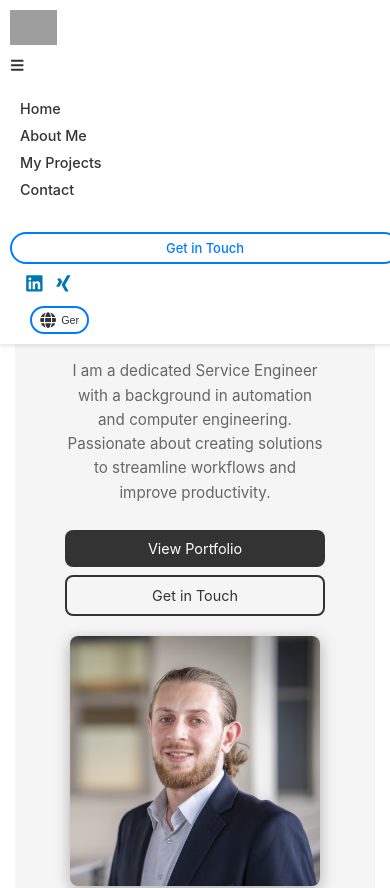
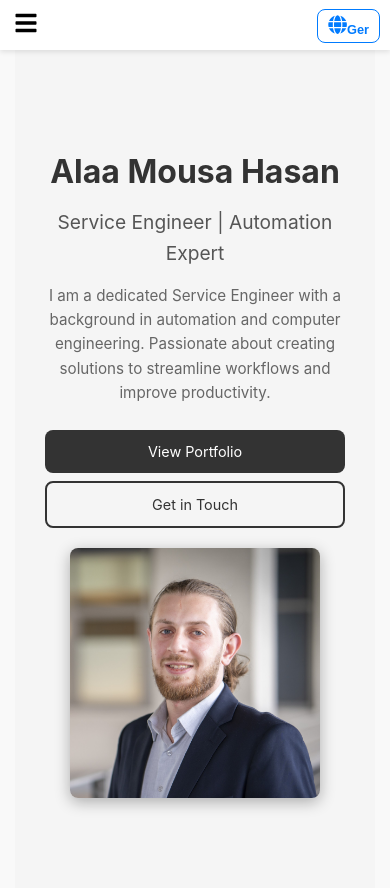
Before and after one commit to AlaaMousaHasan/myCv, a React (Create React App) app: page / in a window 390 px wide. Shown: the top 888 px of the page. Built offline with nearby package versions, Linux system fonts and the light colour scheme; grey boxes are pictures that could not be loaded.

Commit message:
finel relase 17-11

```diff
--- a/src/App.js
+++ b/src/App.js
@@ -13,7 +13,7 @@ import './App.css';
 function App() {
     return (
         <Router>
-            <Layout> {/* Layout wraps all routes */}
+            <Layout>
                 <div className="main-content">
                     <Routes>
                         <Route
@@ -26,16 +26,7 @@ function App() {
                                 </>
                             }
                         />
-                        {/* About page as a separate route */}
-                        <Route
-                            path="/about"
-                            element={
-                        <Layout>
-                            <About />
-                        </Layout>
-                        }
-                    />
-
+                        <Route path="/about" element={<About />} />
                         <Route path="/experience" element={<Experience />} />
                         <Route path="/skills" element={<Skills />} />
                         <Route path="/portfolio" element={<Portfolio />} />
--- a/src/Header.css
+++ b/src/Header.css
@@ -1,15 +1,14 @@
-/* Header background and layout */
 .header {
-    height: 100vh;
+    min-height: 100vh;
     display: flex;
     align-items: center;
     justify-content: center;
     background-color: #f5f5f5;
     color: #333;
-    padding: 20px; /* Padding for smaller screens */
+    padding: 20px;
+    margin-top: -65px; /* Ensure space below fixed navbar */
 }
 
-/* Flex container to split content */
 .header-content {
     display: flex;
     align-items: center;
@@ -17,9 +16,9 @@
     max-width: 1200px;
     width: 100%;
     padding: 0 40px;
+    margin-top: 0; /* Remove negative margin */
 }
 
-/* Left side: Information section */
 .profile-info {
     flex: 1;
     padding-right: 20px;
@@ -28,7 +27,7 @@
 .name {
     font-size: 3em;
     font-weight: bold;
-    margin: 0 0 10px 0;
+    margin-bottom: 10px;
     color: #333;
 }
 
@@ -56,7 +55,6 @@
     display: inline-block;
 }
 
-/* Primary Button */
 .btn-primary {
     background-color: #333;
     color: #fff;
@@ -64,7 +62,6 @@
     border: none;
     border-radius: 8px;
     cursor: pointer;
-    font-size: 1em;
     transition: background-color 0.3s ease;
 }
 
@@ -72,7 +69,6 @@
     background-color: #555;
 }
 
-/* Secondary Button */
 .btn-secondary {
     background-color: transparent;
     color: #333;
@@ -80,7 +76,6 @@
     border: 2px solid #333;
     border-radius: 8px;
     cursor: pointer;
-    font-size: 1em;
     transition: color 0.3s ease, border-color 0.3s ease;
 }
 
@@ -89,7 +84,6 @@
     border-color: #555;
 }
 
-/* Right side: Large profile picture */
 .profile-pic-container {
     flex: 1;
     display: flex;
@@ -106,13 +100,12 @@
     object-fit: cover;
 }
 
-/* Responsive adjustments */
-
-/* Tablet View (768px and below) */
+/* Responsive Styling */
 @media (max-width: 768px) {
     .header-content {
         flex-direction: column;
         text-align: center;
+        padding: 0 20px;
     }
 
     .profile-info {
@@ -142,7 +135,6 @@
     }
 }
 
-/* Mobile View (480px and below) */
 @media (max-width: 480px) {
     .header {
         padding: 10px;
--- a/src/Layout.js
+++ b/src/Layout.js
@@ -1,13 +1,20 @@
 import React from 'react';
 import NavBar from './NavBar';
+import MobileNavbar from './MobileNavbar';
+import useMediaQuery from './useMediaQuery';
 
-const Layout = ({ children }) => {
+function Layout({ children }) {
+    const isMobile = useMediaQuery('(max-width: 768px)');
+
     return (
         <div>
-            <NavBar />
+            {/* Dynamically Render NavBar or MobileNavbar */}
+            {isMobile ? <MobileNavbar /> : <NavBar />}
+
+            {/* Main Content */}
             <main>{children}</main>
         </div>
     );
-};
+}
 
 export default Layout;
--- /dev/null
+++ b/src/MobileNavBar.css
@@ -0,0 +1,139 @@
+/* Mobile Navbar Container */
+.mobile-navbar {
+    display: flex;
+    flex-direction: column;
+    align-items: flex-start;
+    padding: 5px 10px; /* Compact padding inside the navbar */
+    margin: 0; /* Remove any default margin */
+    background-color: #fff;
+    box-shadow: 0 2px 5px rgba(0, 0, 0, 0.1);
+    position: fixed; /* Fixed to prevent layout shifts */
+    top: 0; /* Stick to the top */
+    width: 100%;
+    z-index: 1000;
+}
+
+/* Body Reset (to prevent space above/below navbar) */
+body {
+    margin: 0; /* Remove default body margin */
+    padding: 0;
+}
+
+/* Navbar Header */
+.navbar-header {
+    display: flex;
+    justify-content: space-between;
+    width: 100%;
+    align-items: center;
+    margin-top: 2px; /* Remove unnecessary space below header */
+    margin-bottom: 0; /* Remove unnecessary space below header */
+}
+
+/* Hamburger Icon */
+.hamburger-icon {
+    background: none;
+    border: none;
+    font-size: 1.5em;
+    cursor: pointer;
+    padding: 2px; /* Remove extra padding */
+    margin: 2px; /* Ensure no extra margin around the icon */
+}
+
+/* Collapsible Menu */
+.navbar-menu {
+    display: flex;
+    flex-direction: column;
+    width: 100%;
+    margin-top: 5px; /* Slightly reduce space between header and menu */
+}
+
+/* Navigation Links */
+.navbar-links {
+    list-style: none;
+    padding: 0;
+    margin: 0;
+    display: flex;
+    flex-direction: column;
+    gap: 8px; /* Slightly reduced gap between links */
+    width: 100%;
+}
+
+.navbar-links li a {
+    text-decoration: none;
+    color: #333;
+    font-size: 1em;
+    padding: 8px; /* Compact padding for clickable area */
+    display: block;
+    transition: background-color 0.3s ease, color 0.3s ease;
+}
+
+.navbar-links li a:hover {
+    background-color: #f0f0f0;
+    color: #007bff;
+}
+
+/* Footer Section: Get in Touch, Social Icons, and Language Switcher */
+.navbar-footer {
+    margin-top: 10px; /* Adjust spacing above the footer */
+    display: flex; /* Change layout to horizontal */
+    flex-direction: row; /* Horizontal alignment */
+    justify-content: space-between; /* Spread items across the row */
+    align-items: center; /* Center items vertically */
+    width: 100%;
+    border-top: 1px solid #eee; /* Subtle separator for hierarchy */
+    padding-top: 10px; /* Space above the footer content */
+}
+
+/* Get in Touch Button */
+.get-in-touch {
+    text-decoration: none;
+    color: #007bff;
+    font-weight: bold;
+    padding: 8px 15px; /* Compact padding for the button */
+    border: 2px solid #007bff;
+    border-radius: 25px; /* Rounded button */
+    transition: background-color 0.3s ease, color 0.3s ease;
+    flex: 0 0 auto; /* Ensure the button doesn't shrink or grow */
+    margin-right: 15px; /* Space between button and icons */
+}
+
+.get-in-touch:hover {
+    background-color: #007bff;
+    color: #fff;
+}
+
+/* Social Icons */
+.social-icons {
+    display: flex; /* Horizontal alignment for icons */
+    gap: 10px; /* Space between icons */
+    margin-right: 15px; /* Space between icons and language toggle */
+    flex: 0 0 auto; /* Prevent shrinking or growing */
+}
+
+.social-icon {
+    font-size: 1.5em; /* Icon size */
+    color: #333;
+    transition: color 0.3s ease;
+}
+
+.social-icon:hover {
+    color: #007bff;
+}
+
+/* Language Toggle Button */
+.lang-toggle-button {
+    padding: 5px 10px; /* Compact padding */
+    font-size: 0.8em;
+    border: 1px solid #007bff;
+    color: #007bff;
+    background-color: transparent;
+    border-radius: 8px;
+    cursor: pointer;
+    transition: background-color 0.3s ease, color 0.3s ease;
+    flex: 0 0 auto; /* Prevent shrinking or growing */
+}
+
+.lang-toggle-button:hover {
+    background-color: #007bff;
+    color: #fff;
+}
--- /dev/null
+++ b/src/MobileNavbar.js
@@ -0,0 +1,66 @@
+import React, { useState } from 'react';
+import './MobileNavBar.css';
+import { Link } from 'react-router-dom';
+import { useTranslation } from 'react-i18next';
+import { FaBars, FaTimes, FaGlobe, FaLinkedin, FaXing } from 'react-icons/fa';
+
+function MobileNavbar() {
+    const { t, i18n } = useTranslation();
+    const [isMenuOpen, setIsMenuOpen] = useState(false);
+
+    const toggleMenu = () => {
+        setIsMenuOpen(!isMenuOpen);
+    };
+
+    const toggleLanguage = () => {
+        const newLanguage = i18n.language === 'en' ? 'de' : 'en';
+        i18n.changeLanguage(newLanguage);
+    };
+
+    return (
+        <nav className="mobile-navbar">
+            <div className="navbar-header">
+                <button className="hamburger-icon" onClick={toggleMenu}>
+                    {isMenuOpen ? <FaTimes /> : <FaBars />}
+                </button>
+                {/* Language Toggle */}
+                <button className="lang-toggle-button" onClick={toggleLanguage}>
+                        <FaGlobe className="lang-icon" />
+                        {i18n.language === 'en' ? 'Ger' : 'En'}
+                    </button>
+            </div>
+
+            {isMenuOpen && (
+                <div className="navbar-menu">
+                <ul className="navbar-links">
+                    <li><Link to="/">{t('navbar.home')}</Link></li>
+                    <li><Link to="/about">{t('navbar.aboutMe')}</Link></li>
+                    <li><Link to="/projects">{t('navbar.projects')}</Link></li>
+                    <li><Link to="/contact">{t('navbar.contact')}</Link></li>
+                </ul>
+
+                <div className="navbar-footer">
+                    {/* Get in Touch Button */}
+                    <a href="mailto:your.email@example.com?subject=Let's Connect!" className="get-in-touch">
+                        {t('navbar.getInTouch')}
+                    </a>
+
+                    {/* Social Icons */}
+                    <div className="social-icons">
+                        <a href="https://www.linkedin.com/" target="_blank" rel="noopener noreferrer">
+                            <FaLinkedin className="social-icon" />
+                        </a>
+                        <a href="https://www.xing.com/" target="_blank" rel="noopener noreferrer">
+                            <FaXing className="social-icon" />
+                        </a>
+                    </div>
+
+
+                </div>
+            </div>
+            )}
+        </nav>
+    );
+}
+
+export default MobileNavbar;
--- a/src/NavBar.css
+++ b/src/NavBar.css
@@ -1,202 +1,119 @@
-/* General Navbar styling */
+/* Navbar Container */
 .navbar {
-    display: flex;
-    align-items: center;
-    justify-content: space-between;
-    padding: 15px 40px;
-    background-color: #ffffff;
-    font-size: 1em;
-    color: #333;
-    box-shadow: 0 2px 4px rgba(0, 0, 0, 0.1);
-    position: fixed;
+    display: flex; /* Horizontal layout */
+    justify-content: space-between; /* Space between sections */
+    align-items: center; /* Vertical alignment */
+    padding: 10px 20px; /* Thin padding */
+    background-color: #f8f8f8; /* Light background */
+    position: fixed; /* Fixed to the top */
+    top: 0;
     width: 100%;
-    top: 0;
-    z-index: 100;
+    z-index: 1000; /* Ensure it's above other elements */
 }
 
-/* Logo styling */
-.navbar-logo .logo {
-    height: 35px;
-    width: auto;
-    margin-right: 20px;
+/* Logo Section */
+.navbar-logo {
+    flex: 0 0 auto; /* Prevent shrinking or growing */
+    margin-right: 20px; /* Space between logo and links box */
 }
 
-/* Navbar Links */
-.navbar-links {
-    display: flex;
-    list-style: none;
-    gap: 20px;
-    font-weight: 500;
+.navbar-logo img {
+    height: 35px; /* Adjust logo size for thinner navbar */
 }
 
-.navbar-links a {
-    text-decoration: none;
-    color: #333;
-    padding: 10px;
-    transition: color 0.3s;
+/* Links Box */
+.navbar-links-box {
+    display: flex; /* Horizontal layout for the links */
+    flex: 1; /* Take up remaining space */
+    justify-content: center; /* Center the links box */
+    gap: 10px; /* Reduced space between the buttons */
 }
 
-.navbar-links a:hover {
-    color: #007bff;
+/* Navigation Links */
+.navbar-links {
+    list-style: none; /* Remove bullet points */
+    margin: 0;
+    padding: 0;
 }
 
-/* Get in Touch Button styling */
+.navbar-links li {
+    white-space: nowrap; /* Prevent wrapping */
+}
+
+.navbar-links li a {
+    text-decoration: none; /* Remove underline */
+    color: #333; /* Default color */
+    font-size: 1em; /* Font size */
+    font-weight: 500; /* Slightly bold */
+    padding: 5px 10px; /* Clickable area */
+    transition: color 0.3s ease, background-color 0.3s ease;
+}
+
+.navbar-links li a:hover {
+    color: #007bff; /* Blue on hover */
+    background-color: #f0f0f0; /* Subtle background hover */
+    border-radius: 5px; /* Rounded edges */
+}
+
+/* Get in Touch Button */
+.navbar-button {
+    flex: 0 0 auto; /* Fixed width */
+    margin-left: 20px; /* Space from links box */
+}
+
 .navbar-button .get-in-touch {
-    padding: 6px 14px;
+    text-decoration: none; /* Remove underline */
+    color: #007bff; /* Blue text */
+    font-weight: bold;
+    padding: 8px 16px; /* Smaller padding for thinner navbar */
     border: 2px solid #007bff;
-    color: #007bff;
-    border-radius: 25px;
-    text-decoration: none;
-    font-weight: 500;
-    transition: background-color 0.3s, color 0.3s;
-    font-size: 0.9em;
+    border-radius: 25px; /* Rounded button */
+    transition: background-color 0.3s ease, color 0.3s ease;
 }
 
 .navbar-button .get-in-touch:hover {
-    background-color: #007bff;
-    color: #ffffff;
+    background-color: #007bff; /* Blue background on hover */
+    color: #fff; /* White text */
 }
 
-/* Social Media Icons */
+/* Social Icons */
 .social-icons {
-    display: flex;
-    gap: 10px;
-    align-items: center;
-    margin: 0 15px;
+    display: flex; /* Horizontal layout */
+    gap: 15px; /* Spacing between icons */
+    margin-left: 20px; /* Space from links */
 }
 
 .social-icon {
-    color: #0077b5;
-    font-size: 1.3em;
+    font-size: 1.2em; /* Icon size */
+    color: #333;
     transition: color 0.3s ease;
 }
 
 .social-icon:hover {
-    color: #005083;
+    color: #007bff; /* Blue on hover */
 }
 
 /* Language Switcher */
 .language-switcher {
-    margin-left: 20px;
-    margin-right: 40px;
+    flex: 0 0 auto; /* Fixed width */
+    display: flex; /* Horizontal layout */
+    align-items: center; /* Vertical alignment */
+    margin-left: 20px; /* Space from icons */
 }
 
 .lang-toggle-button {
     background: none;
-    border: 2px solid #007bff;
-    border-radius: 20px;
-    color: #333;
+    border: 1px solid #007bff;
+    color: #007bff;
+    padding: 5px 15px; /* Adjust padding */
+    font-size: 0.9em;
+    font-weight: bold;
+    border-radius: 20px; /* Rounded button */
     cursor: pointer;
-    font-size: 0.5em;
-    padding: 6px 12px;
-    display: flex;
-    align-items: center;
-    transition: background-color 0.3s, color 0.3s;
+    transition: background-color 0.3s ease, color 0.3s ease;
 }
 
 .lang-toggle-button:hover {
-    background-color: #007bff;
-    color: #ffffff;
+    background-color: #007bff; /* Hover background */
+    color: #fff; /* Hover text color */
 }
-
-.lang-icon {
-    margin-right: 5px;
-    font-size: 1em;
-}
-
-/* Language Dropdown styling */
-.lang-dropdown {
-    display: block;
-    position: absolute;
-    background-color: white;
-    list-style: none;
-    padding: 8px 0;
-    margin: 0;
-    top: 40px;
-    right: 0;
-    box-shadow: 0px 4px 8px rgba(0, 0, 0, 0.2);
-    border-radius: 8px;
-    z-index: 10;
-    min-width: 120px;
-}
-
-.lang-dropdown li {
-    padding: 8px 15px;
-    cursor: pointer;
-    display: flex;
-    align-items: center;
-    gap: 8px;
-    color: #333;
-    transition: background-color 0.3s, color 0.3s;
-}
-
-.lang-dropdown li:hover {
-    background-color: #007bff;
-    color: #ffffff;
-}
-
-/* Responsive Adjustments */
-
-/* Tablet View (768px and below) */
-@media (max-width: 768px) {
-    .navbar {
-        padding: 10px 20px;
-    }
-
-    .navbar-links {
-        gap: 15px;
-    }
-
-    .lang-toggle-button {
-        font-size: 0.75em;
-        padding: 4px 8px;
-    }
-
-    .language-switcher {
-        margin-right: 5px;
-    }
-}
-
-/* Mobile View (480px and below) */
-@media (max-width: 480px) {
-    .navbar {
-        flex-direction: column;
-        align-items: flex-start;
-        padding: 10px;
-    }
-
-    .navbar-logo {
-        margin-bottom: 10px;
-    }
-
-    .navbar-links {
-        flex-direction: column;
-        gap: 10px;
-        width: 100%;
-        padding: 10px 0;
-    }
-
-    .navbar-button, .social-icons, .language-switcher {
-        width: 100%;
-        display: flex;
-        justify-content: flex-start;
-        margin-top: 10px;
-    }
-
-    .get-in-touch {
-        width: 100%;
-        text-align: center;
-        padding: 8px;
-        font-size: 0.85em;
-    }
-
-    .lang-toggle-button {
-        font-size: 0.75em;
-        padding: 4px 8px;
-    }
-
-    .lang-dropdown li {
-        padding: 8px 12px;
-        font-size: 0.85em;
-    }
-}
--- a/src/NavBar.js
+++ b/src/NavBar.js
@@ -1,20 +1,15 @@
-import React, { useState } from 'react';
+import React from 'react';
 import './NavBar.css';
 import { Link } from 'react-router-dom';
 import { useTranslation } from 'react-i18next';
-import { FaGlobe, FaLinkedin, FaXing, FaBars, FaTimes } from 'react-icons/fa';
+import { FaGlobe, FaLinkedin, FaXing } from 'react-icons/fa';
 
 function NavBar() {
     const { t, i18n } = useTranslation();
-    const [isMobileMenuOpen, setIsMobileMenuOpen] = useState(false); // State to toggle mobile menu
 
     const toggleLanguage = () => {
         const newLanguage = i18n.language === 'en' ? 'de' : 'en';
         i18n.changeLanguage(newLanguage);
-    };
-
-    const toggleMobileMenu = () => {
-        setIsMobileMenuOpen(!isMobileMenuOpen); // Toggle mobile menu
     };
 
     return (
@@ -24,18 +19,21 @@ function NavBar() {
                 <img src={`${process.env.PUBLIC_URL}/engineering.png`} alt="Logo" className="logo" />
             </div>
 
-            {/* Hamburger Icon for Mobile */}
-            <div className="hamburger" onClick={toggleMobileMenu}>
-                {isMobileMenuOpen ? <FaTimes /> : <FaBars />}
+            {/* Links Box */}
+            <div className="navbar-links-box">
+                <ul className="navbar-links">
+                    <li><Link to="/">{t('navbar.home')}</Link></li>
+                </ul>
+                <ul className="navbar-links">
+                    <li><Link to="/about">{t('navbar.aboutMe')}</Link></li>
+                </ul>
+                <ul className="navbar-links">
+                    <li><Link to="/projects">{t('navbar.projects')}</Link></li>
+                </ul>
+                <ul className="navbar-links">
+                    <li><Link to="/contact">{t('navbar.contact')}</Link></li>
+                </ul>
             </div>
-
-            {/* Navigation Links */}
-            <ul className={`navbar-links ${isMobileMenuOpen ? 'mobile' : ''}`}>
-                <li><Link to="/" onClick={toggleMobileMenu}>{t('navbar.home')}</Link></li>
-                <li><Link to="/about" onClick={toggleMobileMenu}>{t('navbar.aboutMe')}</Link></li>
-                <li><Link to="/projects" onClick={toggleMobileMenu}>{t('navbar.projects')}</Link></li>
-                <li><Link to="/contact" onClick={toggleMobileMenu}>{t('navbar.contact')}</Link></li>
-            </ul>
 
             {/* Get in Touch Button */}
             <div className="navbar-button">
@@ -44,17 +42,17 @@ function NavBar() {
                 </a>
             </div>
 
-            {/* Social Media Links */}
+            {/* Social Icons */}
             <div className="social-icons">
-                <a href="https://www.linkedin.com/in/alaa-mousa-hasan-aa3bb7213/" target="_blank" rel="noopener noreferrer">
+                <a href="https://www.linkedin.com/" target="_blank" rel="noopener noreferrer">
                     <FaLinkedin className="social-icon" />
                 </a>
-                <a href="https://www.xing.com/profile/yourprofile" target="_blank" rel="noopener noreferrer">
+                <a href="https://www.xing.com/" target="_blank" rel="noopener noreferrer">
                     <FaXing className="social-icon" />
                 </a>
             </div>
 
-            {/* Language Toggle Button */}
+            {/* Language Switcher */}
             <div className="language-switcher">
                 <button className="lang-toggle-button" onClick={toggleLanguage}>
                     <FaGlobe className="lang-icon" />
--- a/src/index.css
+++ b/src/index.css
@@ -1,3 +1,11 @@
+/* CSS Reset */
+* {
+  margin: 0;
+  padding: 0;
+  box-sizing: border-box;
+}
+
+/* Base Body Styling */
 body {
   margin: 0;
   font-family: -apple-system, BlinkMacSystemFont, 'Segoe UI', 'Roboto', 'Oxygen',
@@ -5,8 +13,40 @@ body {
     sans-serif;
   -webkit-font-smoothing: antialiased;
   -moz-osx-font-smoothing: grayscale;
+  font-size: 16px; /* Default font size */
+  line-height: 1.6; /* Adjust for readability */
+  background-color: #f9f9f9; /* Optional: Set a background color */
+  color: #333; /* Default text color */
 }
 
+/* Handle Fixed Navbar Spacing */
+body {
+  padding-top: 70px; /* Adjust to match the height of your fixed navbar */
+}
+
+/* Links */
+a {
+  text-decoration: none;
+  color: inherit;
+  transition: color 0.2s ease-in-out;
+}
+
+a:hover {
+  color: #007bff; /* Default hover color */
+}
+
+/* Images */
+img {
+  max-width: 100%;
+  height: auto;
+}
+
+/* Lists */
+ul, ol {
+  list-style: none;
+}
+
+/* Code Blocks */
 code {
   font-family: source-code-pro, Menlo, Monaco, Consolas, 'Courier New',
     monospace;
--- /dev/null
+++ b/src/useMediaQuery.js
@@ -0,0 +1,17 @@
+import { useState, useEffect } from 'react';
+
+function useMediaQuery(query) {
+    const [matches, setMatches] = useState(window.matchMedia(query).matches);
+
+    useEffect(() => {
+        const mediaQuery = window.matchMedia(query);
+        const handler = () => setMatches(mediaQuery.matches);
+
+        mediaQuery.addEventListener('change', handler);
+        return () => mediaQuery.removeEventListener('change', handler);
+    }, [query]);
+
+    return matches;
+}
+
+export default useMediaQuery;
```
Also changed, not shown: src/About.css (+30 -15 lines), src/Header.js (+5 -10 lines), src/desktopNavbar.js (added).
